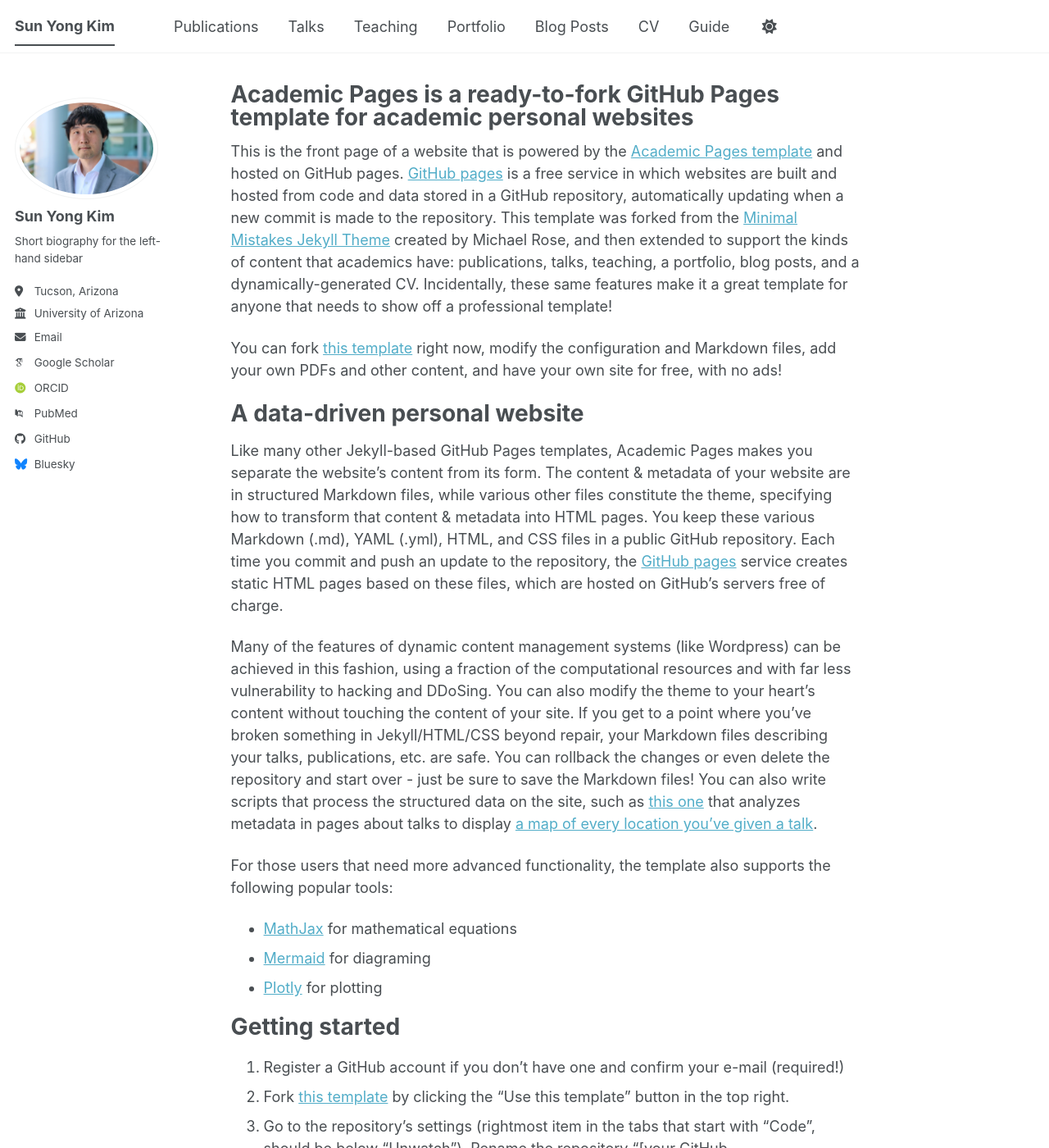
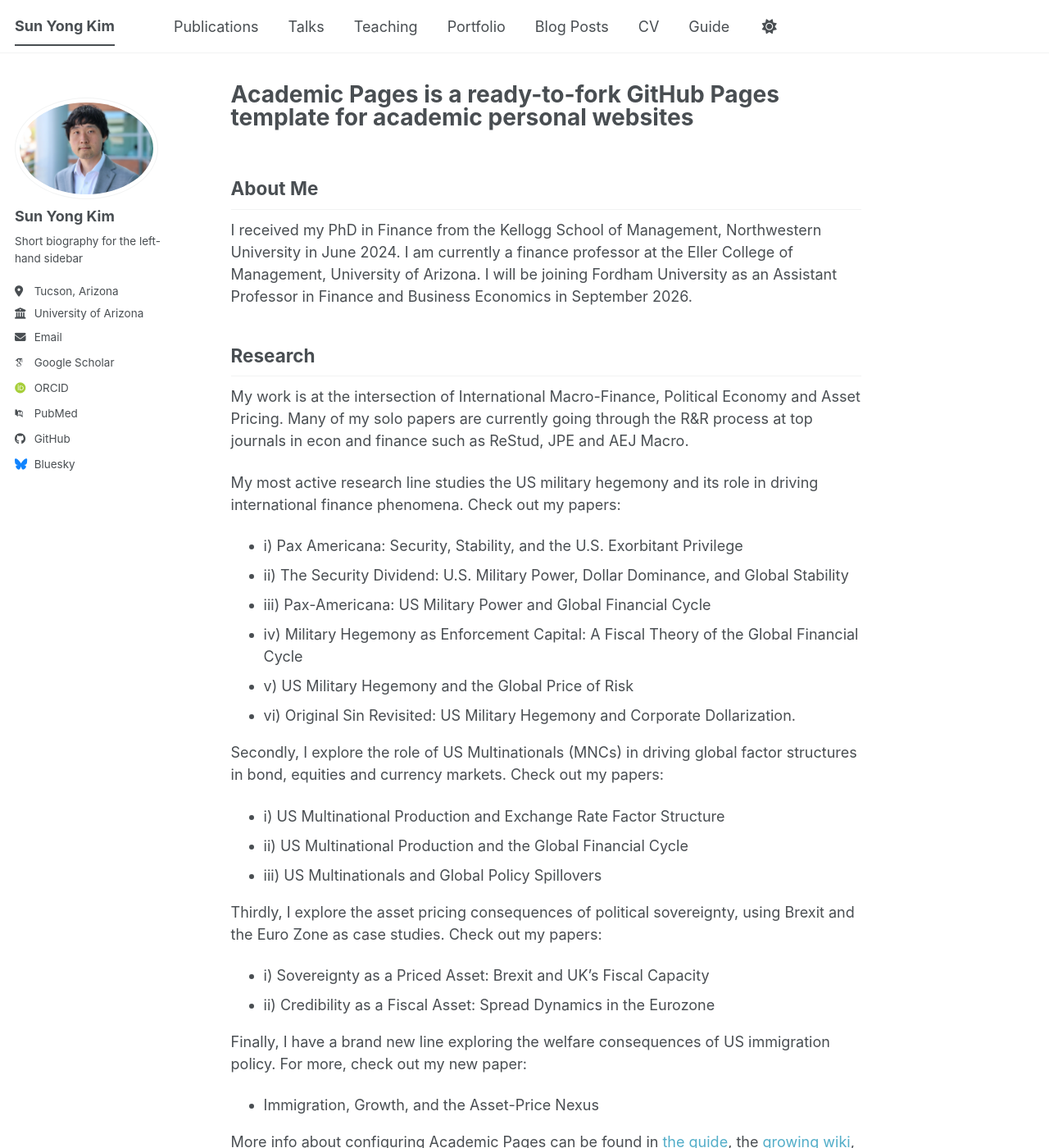
Before and after one commit to sunyongkim-research/sunyongkim-research.github.io, a Jekyll site: the page built from _pages/about.md, in a window 1280 px wide and 1400 px high. Shown: the whole window at 82% size. Built offline with Jekyll 4.4.1, drawn with Linux system fonts in a browser that asks for light colours; some web fonts are replaced; a script bundle is joined from its source files by our own code; library files that are not in the unit come from our copies; some of the changed text lies outside the part shown.

Commit message:
Update about.md

```diff
--- a/_pages/about.md
+++ b/_pages/about.md
@@ -7,50 +7,32 @@ redirect_from:
   - /about.html
 ---
 
-This is the front page of a website that is powered by the [Academic Pages template](https://github.com/academicpages/academicpages.github.io) and hosted on GitHub pages. [GitHub pages](https://pages.github.com) is a free service in which websites are built and hosted from code and data stored in a GitHub repository, automatically updating when a new commit is made to the repository. This template was forked from the [Minimal Mistakes Jekyll Theme](https://mmistakes.github.io/minimal-mistakes/) created by Michael Rose, and then extended to support the kinds of content that academics have: publications, talks, teaching, a portfolio, blog posts, and a dynamically-generated CV. Incidentally, these same features make it a great template for anyone that needs to show off a professional template!
+## About Me
 
- You can fork [this template](https://github.com/academicpages/academicpages.github.io) right now, modify the configuration and Markdown files, add your own PDFs and other content, and have your own site for free, with no ads!
+I received my PhD in Finance from the Kellogg School of Management, Northwestern University in June 2024. I am currently a finance professor at the Eller College of Management, University of Arizona. I will be joining Fordham University as an Assistant Professor in Finance and Business Economics in September 2026.
 
-A data-driven personal website
-======
-Like many other Jekyll-based GitHub Pages templates, Academic Pages makes you separate the website's content from its form. The content & metadata of your website are in structured Markdown files, while various other files constitute the theme, specifying how to transform that content & metadata into HTML pages. You keep these various Markdown (.md), YAML (.yml), HTML, and CSS files in a public GitHub repository. Each time you commit and push an update to the repository, the [GitHub pages](https://pages.github.com/) service creates static HTML pages based on these files, which are hosted on GitHub's servers free of charge.
+## Research
 
-Many of the features of dynamic content management systems (like Wordpress) can be achieved in this fashion, using a fraction of the computational resources and with far less vulnerability to hacking and DDoSing. You can also modify the theme to your heart's content without touching the content of your site. If you get to a point where you've broken something in Jekyll/HTML/CSS beyond repair, your Markdown files describing your talks, publications, etc. are safe. You can rollback the changes or even delete the repository and start over - just be sure to save the Markdown files! You can also write scripts that process the structured data on the site, such as [this one](https://github.com/academicpages/academicpages.github.io/blob/master/talkmap.ipynb) that analyzes metadata in pages about talks to display [a map of every location you've given a talk](https://academicpages.github.io/talkmap.html).
+My work is at the intersection of International Macro-Finance, Political Economy and Asset Pricing. Many of my solo papers are currently going through the R&R process at top journals in econ and finance such as ReStud, JPE and AEJ Macro.
 
-For those users that need more advanced functionality, the template also supports the following popular tools:
-- [MathJax](https://www.mathjax.org/) for mathematical equations
-- [Mermaid](https://mermaid.js.org/) for diagraming
-- [Plotly](https://plotly.com/javascript/) for plotting
+My most active research line studies the US military hegemony and its role in driving international finance phenomena. Check out my papers:
+* i) Pax Americana: Security, Stability, and the U.S. Exorbitant Privilege
+* ii) The Security Dividend: U.S. Military Power, Dollar Dominance, and Global Stability
+* iii) Pax-Americana: US Military Power and Global Financial Cycle
+* iv) Military Hegemony as Enforcement Capital: A Fiscal Theory of the Global Financial Cycle
+* v) US Military Hegemony and the Global Price of Risk
+* vi) Original Sin Revisited: US Military Hegemony and Corporate Dollarization.
 
-Getting started
-======
-1. Register a GitHub account if you don't have one and confirm your e-mail (required!)
-1. Fork [this template](https://github.com/academicpages/academicpages.github.io) by clicking the "Use this template" button in the top right.
-1. Go to the repository's settings (rightmost item in the tabs that start with "Code", should be below "Unwatch"). Rename the repository "[your GitHub username].github.io", which will also be your website's URL.
-1. Set site-wide configuration and create content & metadata (see below -- also see [this set of diffs](https://archive.is/3TPas) showing what files were changed to set up [an example site](https://getorg-testacct.github.io) for a user with the username "getorg-testacct")
-1. Upload any files (like PDFs, .zip files, etc.) to the files/ directory. They will appear at https://[your GitHub username].github.io/files/example.pdf.
-1. Check status by going to the repository settings, in the "GitHub pages" section
+Secondly, I explore the role of US Multinationals (MNCs) in driving global factor structures in bond, equities and currency markets. Check out my papers:
+* i) US Multinational Production and Exchange Rate Factor Structure
+* ii) US Multinational Production and the Global Financial Cycle
+* iii) US Multinationals and Global Policy Spillovers
 
-Site-wide configuration
-------
-The main configuration file for the site is in the base directory in [_config.yml](https://github.com/academicpages/academicpages.github.io/blob/master/_config.yml), which defines the content in the sidebars and other site-wide features. You will need to replace the default variables with ones about yourself and your site's github repository. The configuration file for the top menu is in [_data/navigation.yml](https://github.com/academicpages/academicpages.github.io/blob/master/_data/navigation.yml). For example, if you don't have a portfolio or blog posts, you can remove those items from that navigation.yml file to remove them from the header.
+Thirdly, I explore the asset pricing consequences of political sovereignty, using Brexit and the Euro Zone as case studies. Check out my papers:
+* i) Sovereignty as a Priced Asset: Brexit and UK's Fiscal Capacity
+* ii) Credibility as a Fiscal Asset: Spread Dynamics in the Eurozone
 
-Create content & metadata
-------
-For site content, there is one Markdown file for each type of content, which are stored in directories like _publications, _talks, _posts, _teaching, or _pages. For example, each talk is a Markdown file in the [_talks directory](https://github.com/academicpages/academicpages.github.io/tree/master/_talks). At the top of each Markdown file is structured data in YAML about the talk, which the theme will parse to do lots of cool stuff. The same structured data about a talk is used to generate the list of talks on the [Talks page](https://academicpages.github.io/talks), each [individual page](https://academicpages.github.io/talks/2012-03-01-talk-1) for specific talks, the talks section for the [CV page](https://academicpages.github.io/cv), and the [map of places you've given a talk](https://academicpages.github.io/talkmap.html) (if you run this [python file](https://github.com/academicpages/academicpages.github.io/blob/master/talkmap.py) or [Jupyter notebook](https://github.com/academicpages/academicpages.github.io/blob/master/talkmap.ipynb), which creates the HTML for the map based on the contents of the _talks directory).
+Finally, I have a brand new line exploring the welfare consequences of US immigration policy. For more, check out my new paper:
+* Immigration, Growth, and the Asset-Price Nexus
 
-**Markdown generator**
-
-The repository includes [a set of Jupyter notebooks](https://github.com/academicpages/academicpages.github.io/tree/master/markdown_generator
-) that converts a CSV containing structured data about talks or presentations into individual Markdown files that will be properly formatted for the Academic Pages template. The sample CSVs in that directory are the ones I used to create my own personal website at stuartgeiger.com. My usual workflow is that I keep a spreadsheet of my publications and talks, then run the code in these notebooks to generate the Markdown files, then commit and push them to the GitHub repository.
-
-How to edit your site's GitHub repository
-------
-Many people use a git client to create files on their local computer and then push them to GitHub's servers. If you are not familiar with git, you can directly edit these configuration and Markdown files directly in the github.com interface. Navigate to a file (like [this one](https://github.com/academicpages/academicpages.github.io/blob/master/_talks/2012-03-01-talk-1.md) and click the pencil icon in the top right of the content preview (to the right of the "Raw | Blame | History" buttons). You can delete a file by clicking the trashcan icon to the right of the pencil icon. You can also create new files or upload files by navigating to a directory and clicking the "Create new file" or "Upload files" buttons.
-
-Example: editing a Markdown file for a talk
-![Editing a Markdown file for a talk](/images/editing-talk.png)
-
-For more info
-------
 More info about configuring Academic Pages can be found in [the guide](https://academicpages.github.io/markdown/), the [growing wiki](https://github.com/academicpages/academicpages.github.io/wiki), and you can always [ask a question on GitHub](https://github.com/academicpages/academicpages.github.io/discussions). The [guides for the Minimal Mistakes theme](https://mmistakes.github.io/minimal-mistakes/docs/configuration/) (which this theme was forked from) might also be helpful.
```
